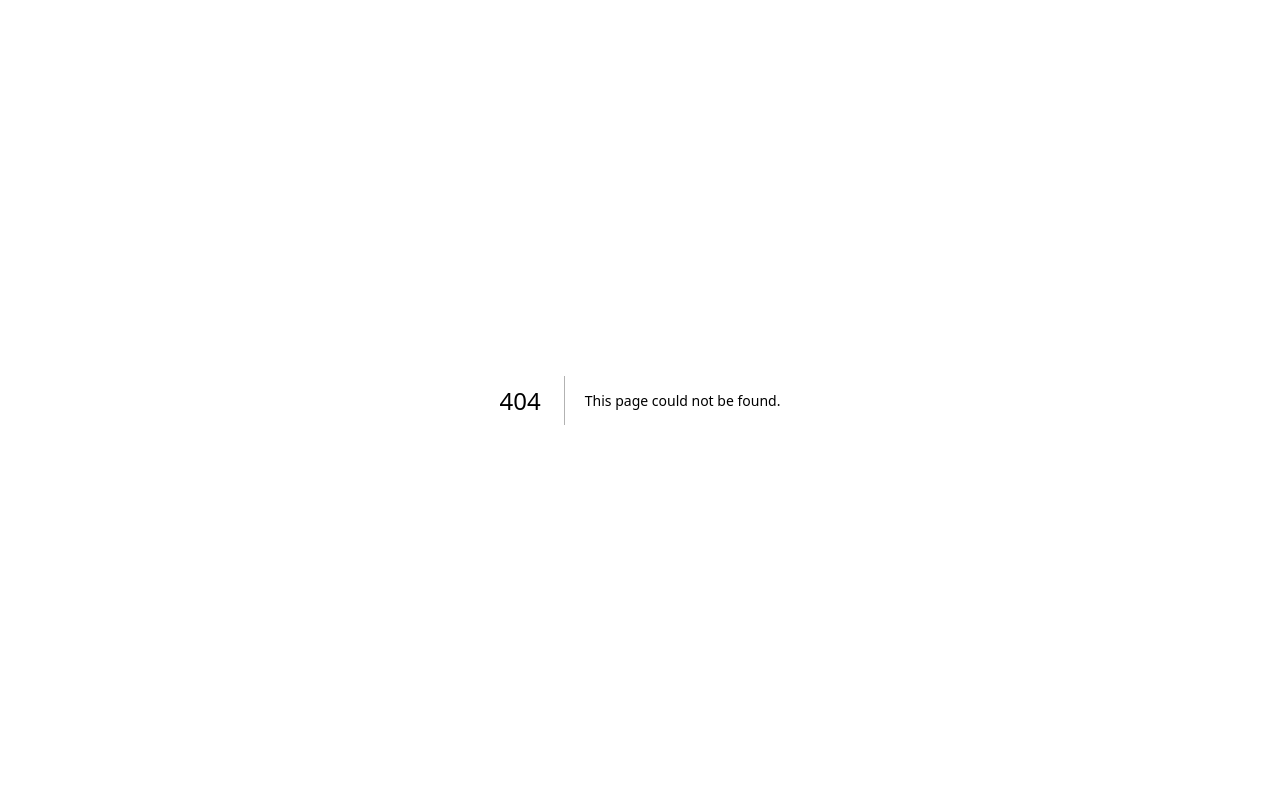
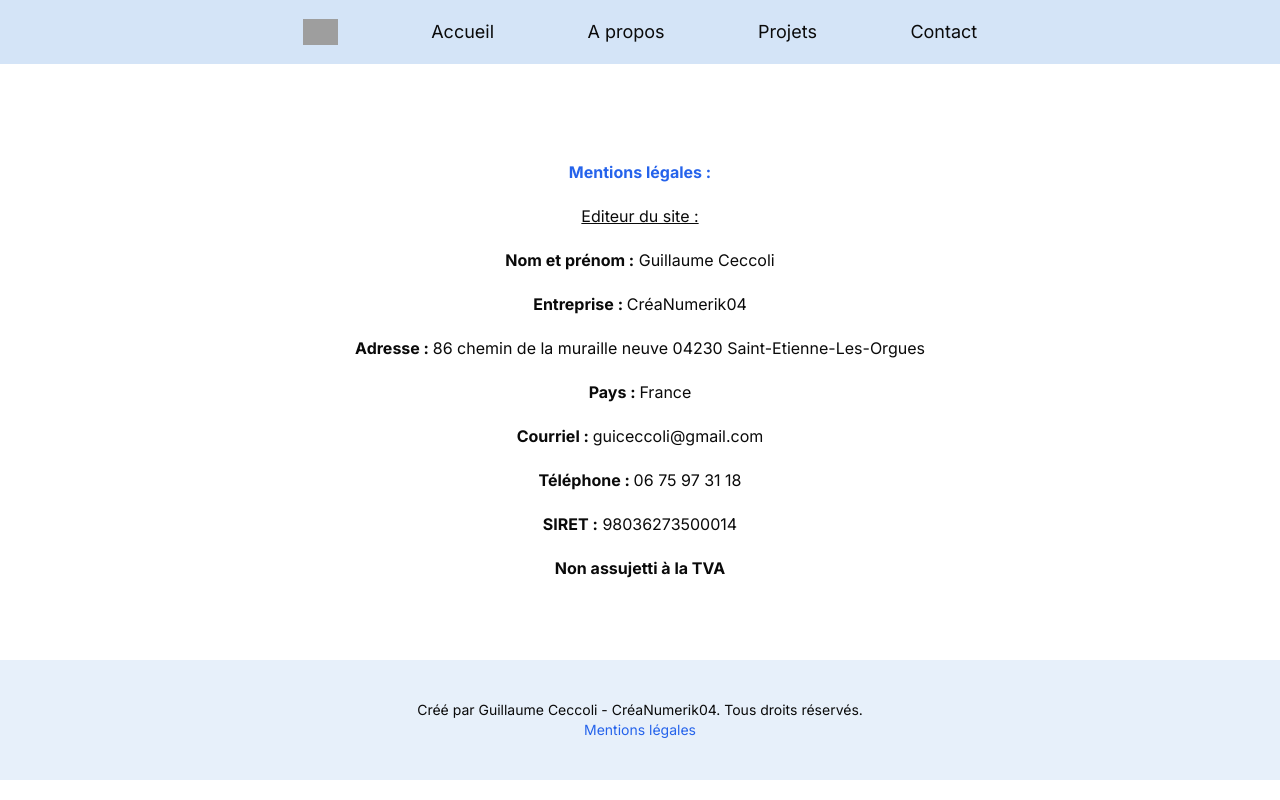
Before and after one commit to GuillaumeCeccoli/site-guillaumeV2, a Next.js app: page /pages/mentions in a window 1280 px wide. Before the commit this address had no page. Built offline with nearby package versions, Linux system fonts and the light colour scheme; grey boxes are pictures that could not be loaded.

Commit message:
Ajout des mentions légales

```diff
--- /dev/null
+++ b/app/pages/mentions/page.tsx
@@ -0,0 +1,40 @@
+import Foot from "@/components/widgets/foot";
+import Nav from "@/components/widgets/nav";
+
+export default function Mentions() {
+  return (
+    <div className="w-full flex flex-col items-center">
+      <Nav />
+      <div className="w-full flex flex-col items-start mx-auto my-20 gap-5 sm:mt-40 md:items-center">
+        <h1 className="text-blue-600 font-bold">Mentions légales : </h1>
+        <h2 className="underline">Editeur du site : </h2>
+        <p>
+          <strong>Nom et prénom :</strong> Guillaume Ceccoli
+        </p>
+        <p>
+          <strong>Entreprise : </strong>CréaNumerik04
+        </p>
+        <p>
+          <strong>Adresse : </strong>
+          86 chemin de la muraille neuve 04230 Saint-Etienne-Les-Orgues
+        </p>
+        <p>
+          <strong>Pays : </strong>France
+        </p>
+        <p>
+          <strong>Courriel : </strong>guiceccoli@gmail.com
+        </p>
+        <p>
+          <strong>Téléphone : </strong>06 75 97 31 18
+        </p>
+        <p>
+          <strong>SIRET :</strong> 98036273500014
+        </p>
+        <p>
+          <strong>Non assujetti à la TVA</strong>
+        </p>
+      </div>
+      <Foot />
+    </div>
+  );
+}
--- a/components/widgets/foot.tsx
+++ b/components/widgets/foot.tsx
@@ -1,10 +1,12 @@
-import React from "react";
+import Link from "next/link";
 
 export default function Foot() {
   return (
-    <div className="mb-20 sm:my-10 text-sm w-4/5 flex flex-col items-center text-center">
+    <div className="w-full pb-20 sm:py-10 text-sm flex flex-col items-center text-center bg-[#e7f0fa]">
       <p>Créé par Guillaume Ceccoli - CréaNumerik04. Tous droits réservés.</p>
-      <span>SIRET: 98036273500014</span>
+      <Link href="/pages/mentions" className="text-blue-600">
+        Mentions légales
+      </Link>
     </div>
   );
 }
```
